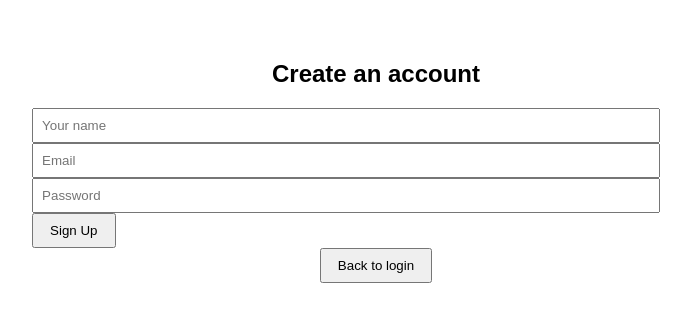
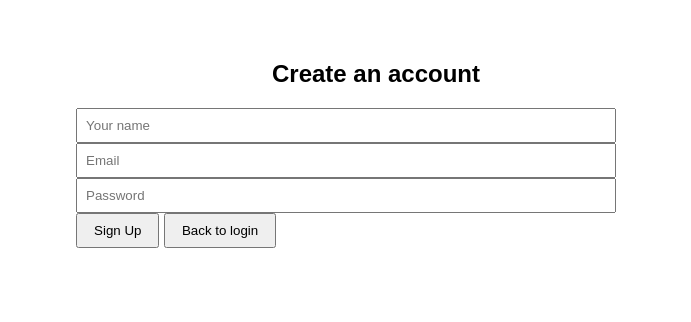
Before and after one commit to jartzy01/chatgpt-chat-app, a website built with Parcel: page frontend/signup.html in a window 1280 px wide. Shown: the whole page, without its empty margins (264-955 px from the left). Built offline with nearby package versions, Linux system fonts and the light colour scheme; some packages are replaced by stand-ins of ours.

Commit message:
updated: added concurently to run project from root

```diff
--- a/frontend/signup.html
+++ b/frontend/signup.html
@@ -12,9 +12,11 @@
             <input type="text" id="displayName" name="displayName" placeholder="Your name" required/>
             <input type="email" id="email" name="email" placeholder="Email" required/>
             <input type="password" id="password" name="password" placeholder="Password" required/>
-            <button type="submit">Sign Up</button>
+            <div id="buttons">
+                <button type="submit">Sign Up</button>
+                <button id="show-goBack">Back to login</button>
+            </div>
         </form>
-        <button id="show-goBack">Back to login</button>
         <script type="module" src="./signup.js"></script>
         <script>
             document.getElementById('show-goBack')
```
Also changed, not shown: frontend/chat.html (+4 -4 lines), package.json (added, +29 -0 lines), 1 other file.
